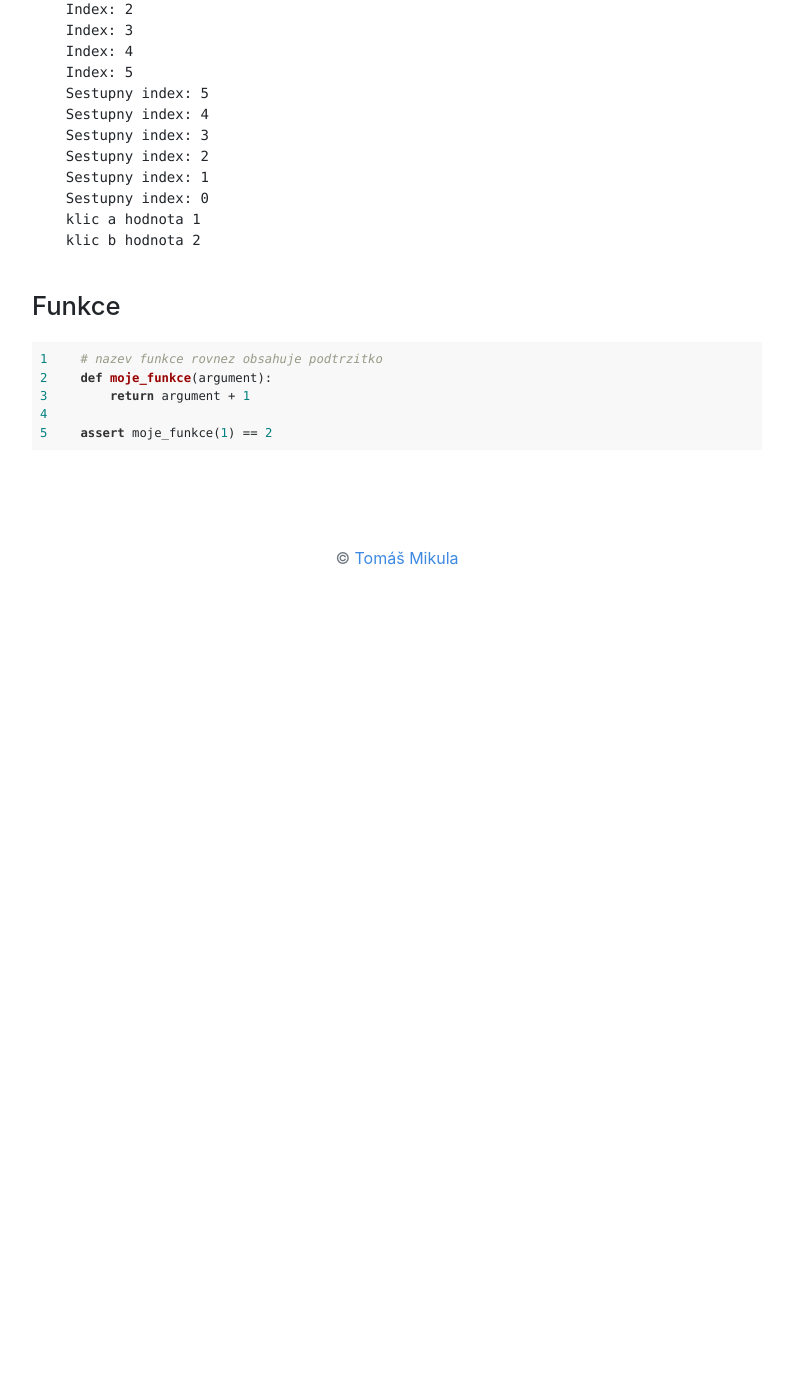
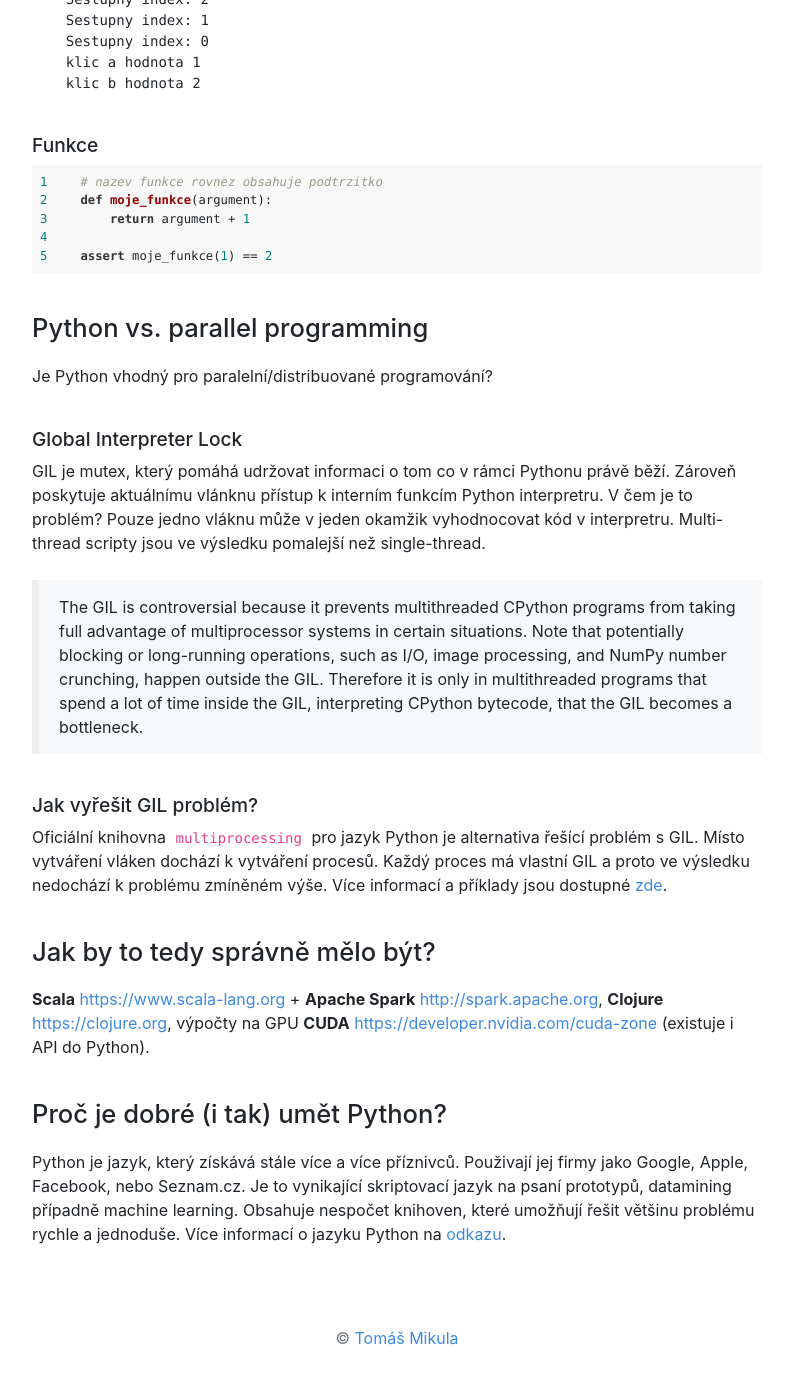
Before and after one commit to mikulatomas/wilima.github.io, a Jekyll site: the page built from teaching/PDS/lecture01.md, in a window 1280 px wide and 1400 px high, scrolled down 5585 px. Shown: the top 1384 px of the window, without its empty margins (243-1028 px from the left). Built offline with Jekyll 4.4.1, drawn with Linux system fonts in a browser that asks for light colours; nearby versions of some CDN libraries; before the commit the page ends 6215 px from its top, so only the background shows below that.

Commit message:
Update PDS lecture 1

```diff
--- a/teaching/PDS/lecture01.md
+++ b/teaching/PDS/lecture01.md
@@ -50,7 +50,7 @@ print("Hello world!")
 
 Více informací dostupné na odkazu [https://realpython.com/python-first-steps/](https://realpython.com/python-first-steps/). Následující příklady je možné stáhnout ve formě [Jupyter Notebooku](/assets/files/python_basics.ipynb).
 
-# Promněnné
+## Promněnné
 
 {% highlight python linenos %}
 # název proměnné by měl vždy obsahovat podtržítka
@@ -60,7 +60,7 @@ desetine_cslo = 1.56
 boolean = True
 {% endhighlight %}
 
-# Seznamy
+## Seznamy
 
 {% highlight python linenos %}
 seznam = []
@@ -93,7 +93,7 @@ assert seznam_s_hodnotami[2:] == [3, 'ahoj']
 # Seznamy lze libovolne zanorovat, nebo je pouzivat jako frontu, zasobnik, viz dokumentace
 {% endhighlight %}
 
-# Řetězce
+## Řetězce
 
 {% highlight python linenos %}
 retezec = 'abba'
@@ -109,7 +109,7 @@ assert retezec[0] == 'a'
 assert retezec[:2] == 'ab'
 {% endhighlight %}
 
-# Tuple
+## Tuple
 
 {% highlight python linenos %}
 # Tuple narozdíl od seznamu obsahuje neměnné prvky
@@ -142,7 +142,7 @@ toto_je_tuple[0] = 'ahoj'
     TypeError: 'tuple' object does not support item assignment
 {% endhighlight %}
 
-# Slovníky
+## Slovníky
 {% highlight python linenos %}
 slovnik = {'a': 1, 'b': 2}
 
@@ -150,7 +150,7 @@ assert slovnik.get('a') == slovnik['a']
 {% endhighlight %}
 
 
-# Print
+## Print
 
 
 {% highlight python linenos %}
@@ -177,7 +177,7 @@ print("Cislo {}".format(cislo))
 {% endhighlight %}
 
 
-# Podmínky
+## Podmínky
 
 
 {% highlight python linenos %}
@@ -203,7 +203,7 @@ assert (not True) == False
 {% endhighlight %}
 
 
-# Cykly
+## Cykly
 
 
 {% highlight python linenos %}
@@ -275,7 +275,7 @@ for klic, hodnota in slovnik.items():
     klic b hodnota 2
 {% endhighlight %}
 
-# Funkce
+## Funkce
 
 
 {% highlight python linenos %}
@@ -285,3 +285,20 @@ def moje_funkce(argument):
 
 assert moje_funkce(1) == 2
 {% endhighlight %}
+
+# Python vs. parallel programming
+Je Python vhodný pro paralelní/distribuované programování?
+
+## Global Interpreter Lock
+GIL je mutex, který pomáhá udržovat informaci o tom co v rámci Pythonu právě běží. Zároveň poskytuje aktuálnímu vlánknu přístup k interním funkcím Python interpretru. V čem je to problém? Pouze jedno vláknu může v jeden okamžik vyhodnocovat kód v interpretru. Multi-thread scripty jsou ve výsledku pomalejší než single-thread.
+
+> The GIL is controversial because it prevents multithreaded CPython programs from taking full advantage of multiprocessor systems in certain situations. Note that potentially blocking or long-running operations, such as I/O, image processing, and NumPy number crunching, happen outside the GIL. Therefore it is only in multithreaded programs that spend a lot of time inside the GIL, interpreting CPython bytecode, that the GIL becomes a bottleneck.
+
+## Jak vyřešit GIL problém?
+Oficiální knihovna `multiprocessing` pro jazyk Python je alternativa řešící problém s GIL. Místo vytváření vláken dochází k vytváření procesů. Každý proces má vlastní GIL a proto ve výsledku nedochází k problému zmíněném výše. Více informací a příklady jsou dostupné [zde](https://charlienewey.github.io/parallel-processing-python/).
+
+# Jak by to tedy správně mělo být?
+**Scala** [https://www.scala-lang.org](https://www.scala-lang.org) + **Apache Spark** [http://spark.apache.org](http://spark.apache.org), **Clojure** [https://clojure.org](https://clojure.org), výpočty na GPU **CUDA** [https://developer.nvidia.com/cuda-zone](https://developer.nvidia.com/cuda-zone) (existuje i API do Python).
+
+# Proč je dobré (i tak) umět Python?
+Python je jazyk, který získává stále více a více příznivců. Použivají jej firmy jako Google, Apple, Facebook, nebo Seznam.cz. Je to vynikající skriptovací jazyk na psaní prototypů, datamining případně machine learning. Obsahuje nespočet knihoven, které umožňují řešit většinu problému rychle a jednoduše. Více informací o jazyku Python na [odkazu](http://www.bestprogramminglanguagefor.me/why-learn-python).
```
